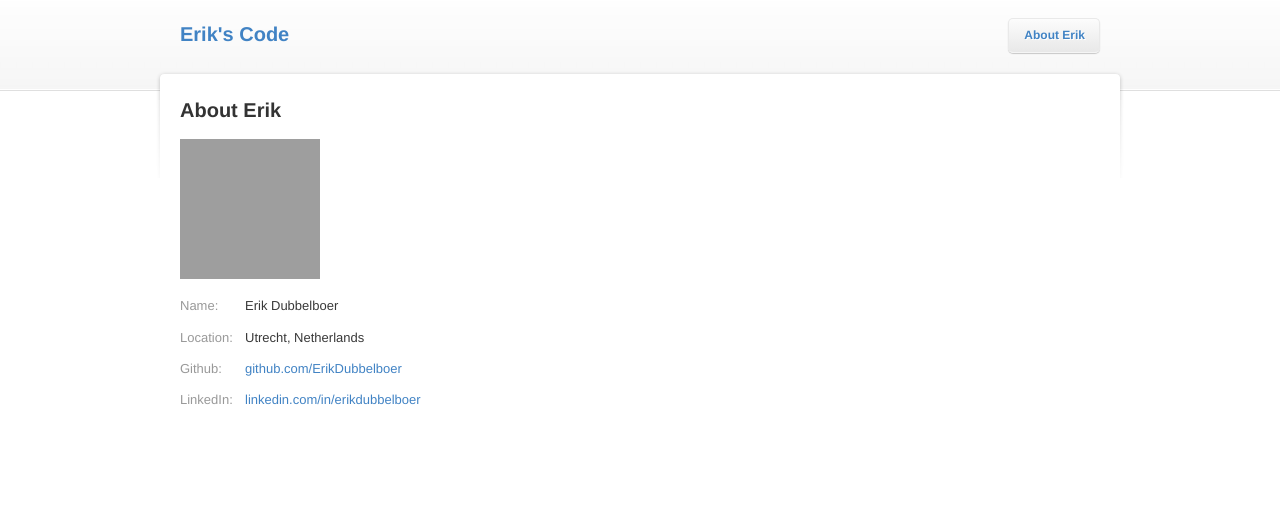
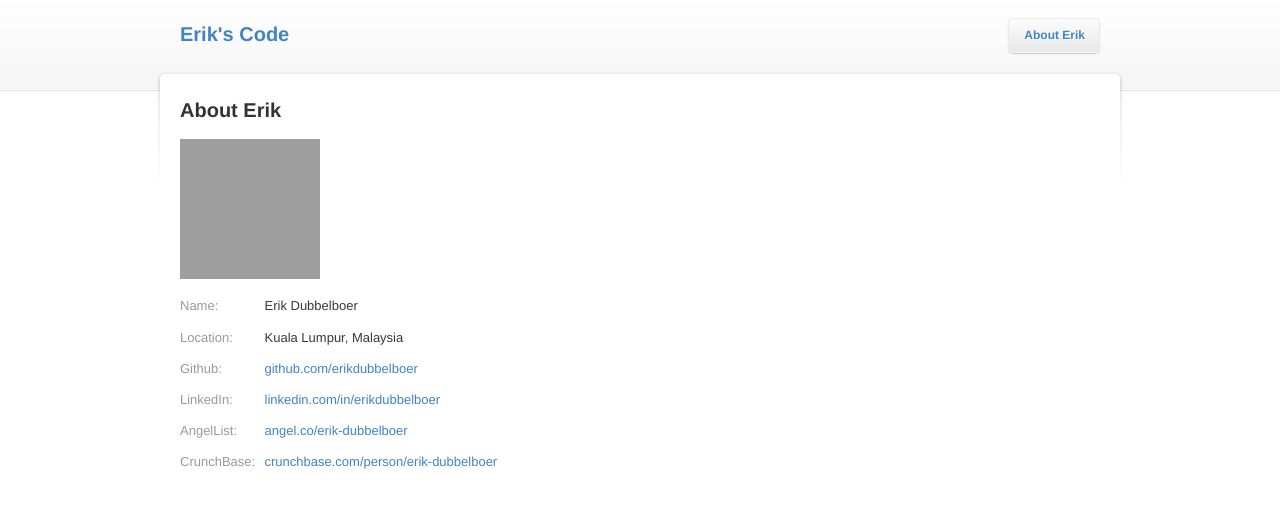
Before and after one commit to erikdubbelboer/blog.dubbelboer.com, a Jekyll site: the page built from about.md, in a window 1280 px wide. Shown: the top 508 px of the page. Built offline with Jekyll 4.4.1, drawn with Linux system fonts in a browser that asks for light colours; grey boxes are pictures that could not be loaded.

Commit message:
Updated about

```diff
--- a/about.md
+++ b/about.md
@@ -10,7 +10,9 @@ layout: default
 
 <div id="about">
 <p><span>Name:</span> Erik Dubbelboer</p>
-<p><span>Location:</span> Utrecht, Netherlands</p>
-<p><span>Github:</span> <a href="https://github.com/ErikDubbelboer" target="_blank">github.com/ErikDubbelboer</a></p>
-<p><span>LinkedIn:</span> <a href="http://www.linkedin.com/in/erikdubbelboer" target="_blank">linkedin.com/in/erikdubbelboer</a></p>
+<p><span>Location:</span> Kuala Lumpur, Malaysia</p>
+<p><span>Github:</span> <a href="https://github.com/erikdubbelboer" target="_blank">github.com/erikdubbelboer</a></p>
+<p><span>LinkedIn:</span> <a href="https://www.linkedin.com/in/erikdubbelboer" target="_blank">linkedin.com/in/erikdubbelboer</a></p>
+<p><span>AngelList:</span> <a href="https://angel.co/erik-dubbelboer" target="_blank">angel.co/erik-dubbelboer</a></p>
+<p><span>CrunchBase:</span> <a href="https://www.crunchbase.com/person/erik-dubbelboer" target="_blank">crunchbase.com/person/erik-dubbelboer</a></p>
 </div>
--- a/css/common.css
+++ b/css/common.css
@@ -418,7 +418,7 @@ span.bash-output {
 #about span {
 color: #999;
 float: left;
-width: 5em;
+width: 6.5em;
 }
 
 
```
Also changed, not shown: 3 other files.
